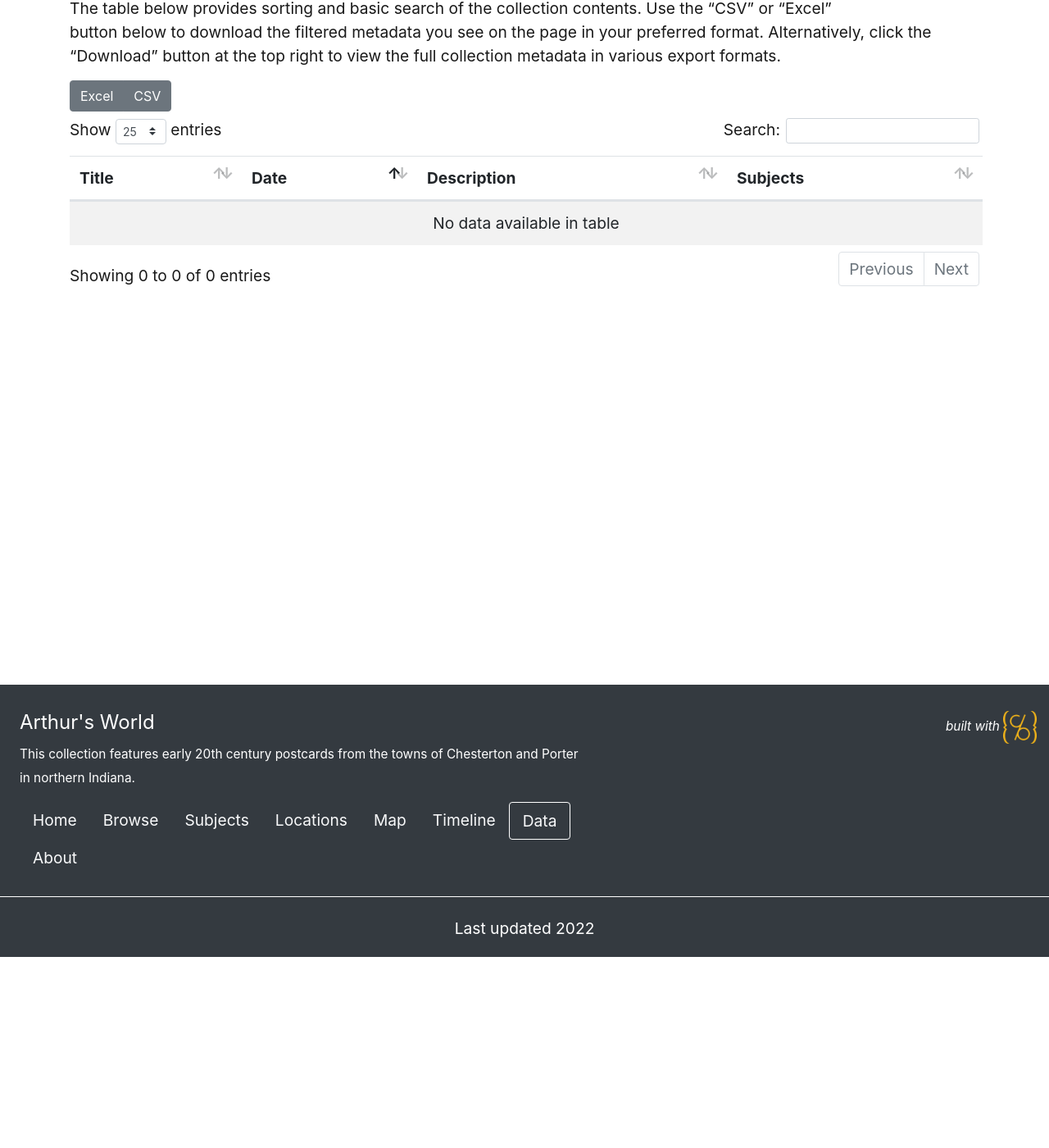
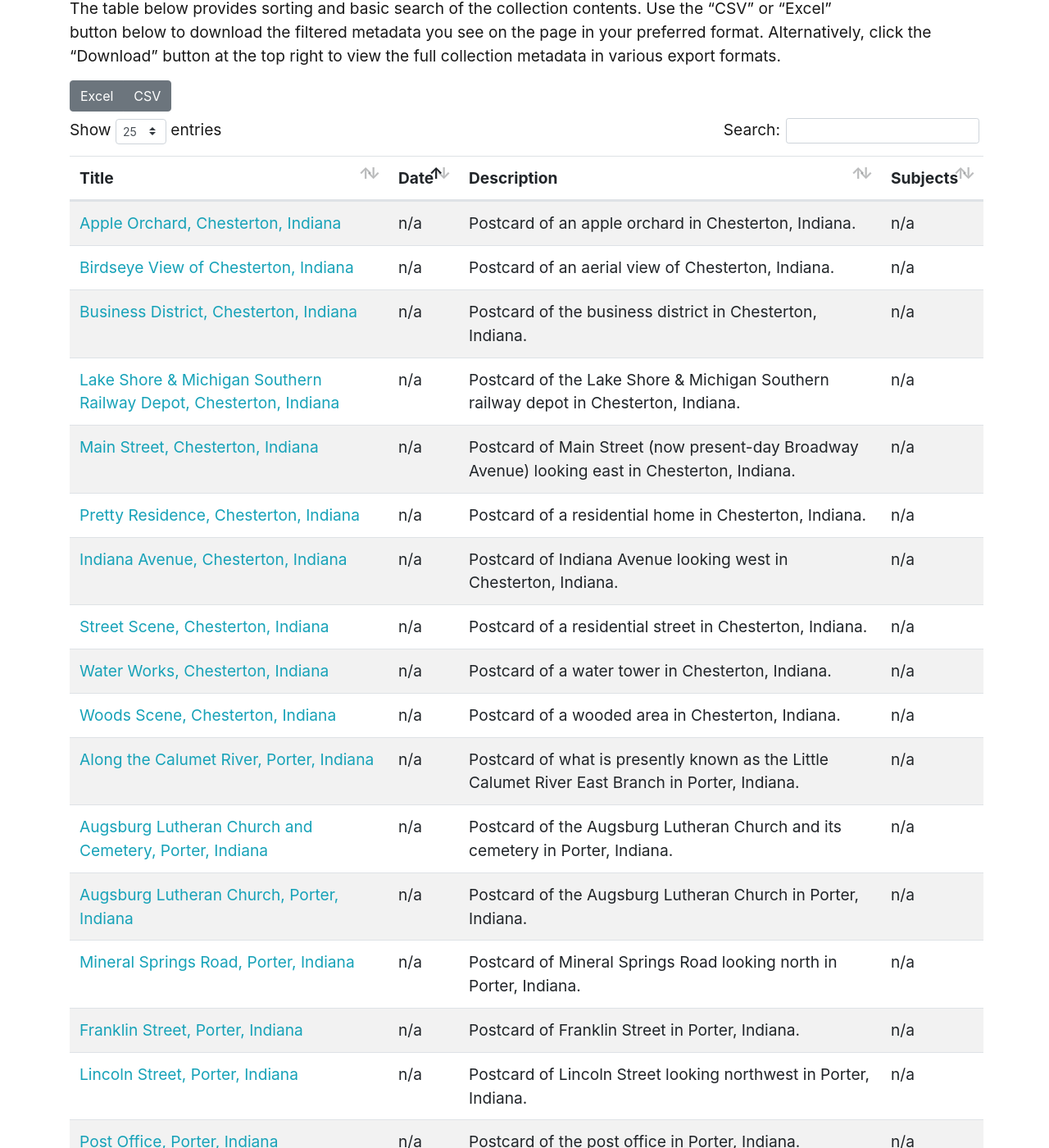
Before and after one commit to dgetka/arthursworld, a Jekyll site: the page built from pages/data.md, in a window 1280 px wide and 1400 px high, scrolled down 233 px. Shown: the whole window at 82% size. Built offline with Jekyll 4.4.1, drawn with Linux system fonts in a browser that asks for light colours; part of the change alters nothing that is shown; some of the changed text lies outside the part shown.

```diff
--- a/_config.yml
+++ b/_config.yml
@@ -34,7 +34,7 @@ author: Dana Getka
 #
 # Set the metadata for your collection (the name of the csv file in your _data directory that describes the objects in your collection)
 # Use the filename of your CSV **without** the ".csv" extension! E.g. _data/demo-metadata.csv --> "demo-metadata"
-metadata: preliminary metadata
+metadata: arthurs-world
 
 ##########
 # Site/Organization Branding
```
